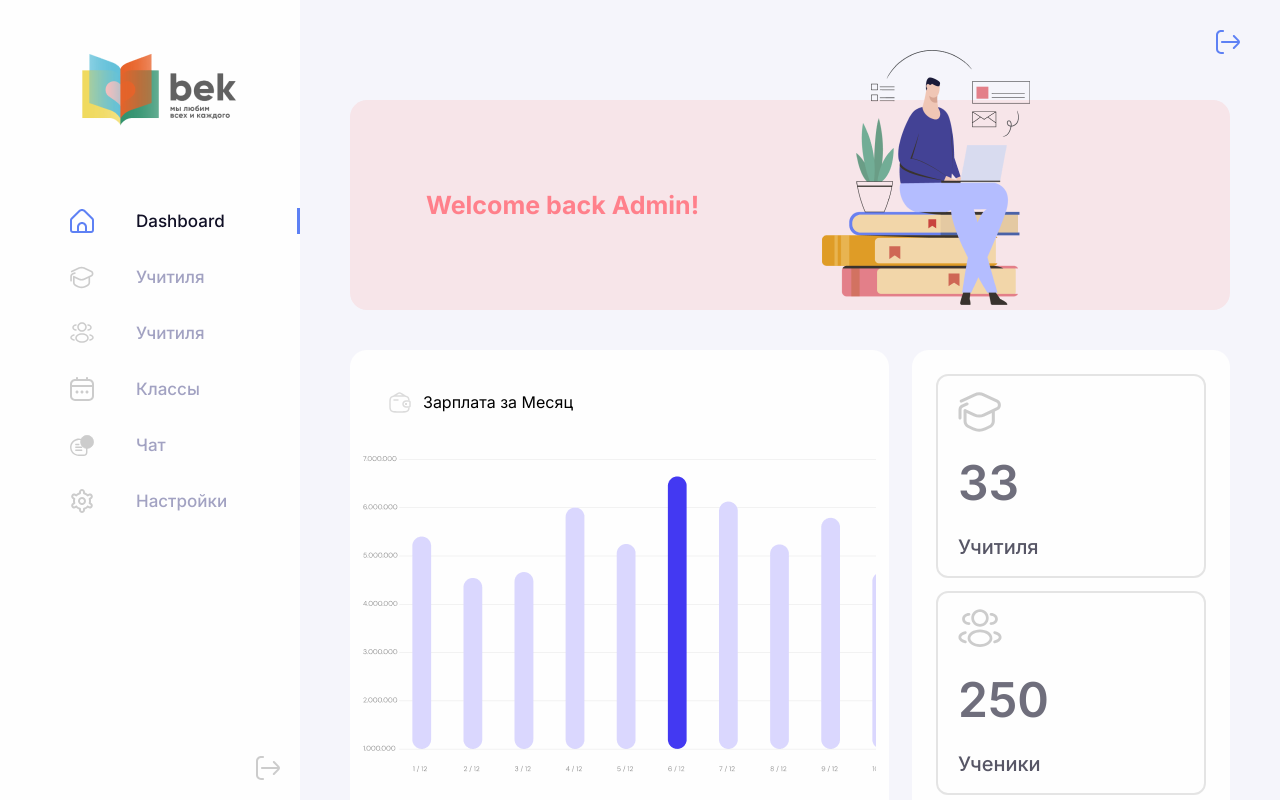
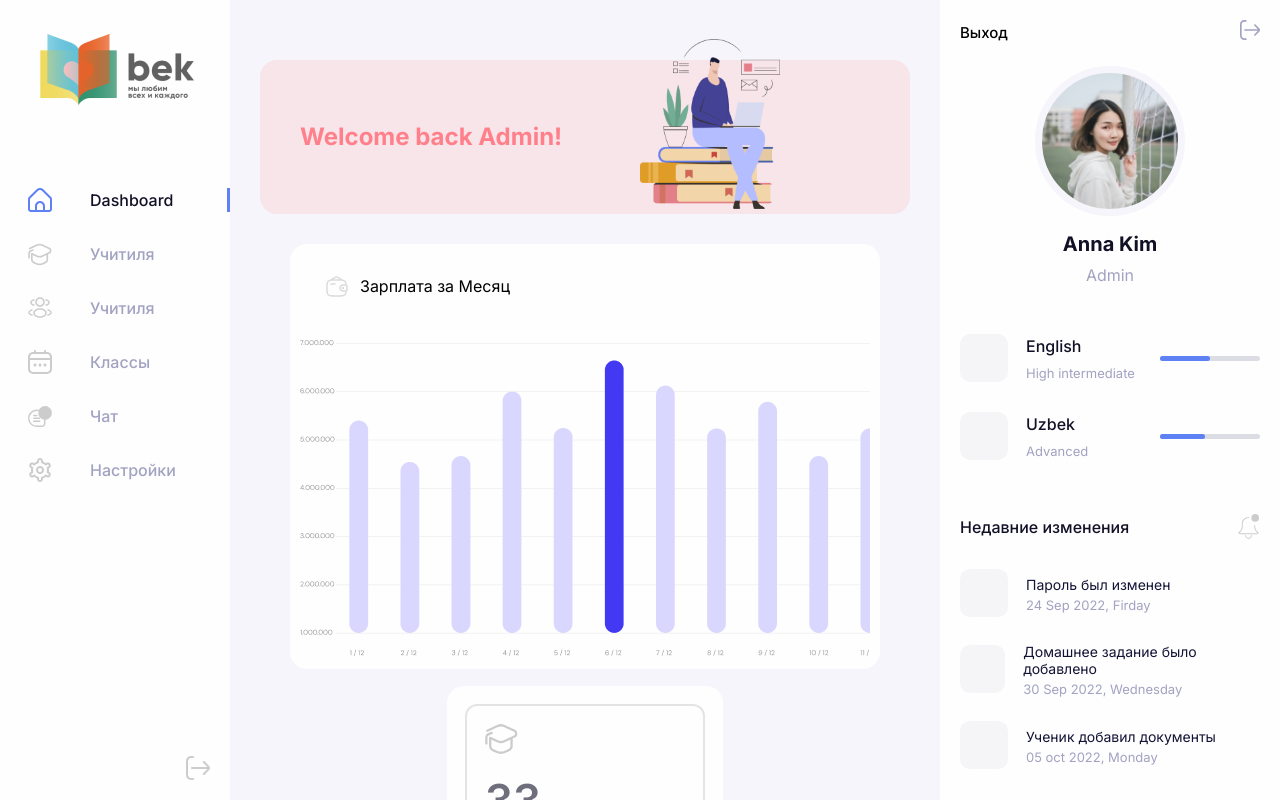
Before and after one commit to yahyo22/project_it_park, a React (Create React App) app: page /admin in a window 1280 px wide. Shown: the top 800 px of the page. Built offline with nearby package versions, Linux system fonts and the light colour scheme.

Commit message:
usermain fixed

```diff
--- a/src/Components/button/Button.tsx
+++ b/src/Components/button/Button.tsx
@@ -1,12 +1,10 @@
-
 import styled from "styled-components";
 
 // Interface
 import { IButton } from "../../interface/Interface";
 
 export default function Button({ content, onClick, type }: IButton) {
-
-  return <StyledButton onClick={onClick}>{content}</StyledButton>;
+  return <StyledButton>{content}</StyledButton>;
 }
 
 const StyledButton = styled.button`
--- a/src/Components/input/Input.tsx
+++ b/src/Components/input/Input.tsx
@@ -1,72 +1,72 @@
+import { useState } from "react";
+import styled from "styled-components";
+import { v4 } from "uuid";
 
-import React, { useState } from "react";
-import styled from "styled-components";
+// Interface
 import { Iinput } from "../../interface/Interface";
-import { v4 } from "uuid";
+
 export default function Input({ placeholder, type, label }: Iinput) {
-  let uuid = v4()
-  const [isHide, setisHide] = useState(true)
-  function f(){
-    setisHide((p)=>!p)
+  const uuid: string = v4();
+
+  const [isHide, setisHide] = useState(true);
+  function f() {
+    setisHide((p) => !p);
   }
+
   return (
     <StyledInput>
-      <div className="div">
       {label ? <label htmlFor={uuid}>{label}</label> : null}
-        <input type={isHide ?type :"text"} placeholder={placeholder} id={uuid} required={true}/>
-        {type === "password" ?
-        <i className={isHide === true ?" icon icon-eyeclosed":"icon icon-eye"} onClick={f}></i>
-        :null}
-      </div>
+      <input id={uuid} type={type} placeholder={placeholder} />
+      {type === "password" ? (
+        <i
+          className={isHide === true ? " icon icon-eyeclosed" : "icon icon-eye"}
+          onClick={f}
+        ></i>
+      ) : null}
     </StyledInput>
   );
 }
+
 const StyledInput = styled.div`
-  div {
-
   position: relative;
   width: 100%;
   display: flex;
   flex-direction: column;
-    gap: 5px;
+  gap: 4px;
+
+  label {
+    font-weight: 400;
+    font-size: 14px;
+    line-height: 20px;
+    letter-spacing: 0.25px;
+    color: #153060;
+  }
+
   input {
+    padding: 16px 12px;
     width: 100%;
+    border-radius: 5px;
     border: 1px solid #9badca;
-      border-radius: 5px;
-      padding: 16px 12px;
-      border: 1px solid #9BADCA;
-border-radius: 5px;
-      &::placeholder {
-        font-style: normal;
+    background: #fafafa;
     font-weight: 400;
     font-size: 16px;
     line-height: 24px;
-        display: flex;
-        align-items: center;
     letter-spacing: 0.15px;
     color: #153060;
 
+    &::placeholder {
+      color: #153060;
     }
 
     &:focus {
       outline: 2px solid #9badca;
     }
+  }
 
-      outline: none;
-    }
-    label{
-      font-style: normal;
-font-weight: 400;
-line-height: 20px;
-letter-spacing: 0.25px;
-font-size: 15px;
-color: #153060;
-    }
-      i{
+  i {
     position: absolute;
     top: 65%;
     right: 17px;
-    transform:translateY(-50%);
-  }
+    transform: translateY(-50%);
   }
 `;
--- a/src/Components/sidebar/Sidebar.tsx
+++ b/src/Components/sidebar/Sidebar.tsx
@@ -11,7 +11,7 @@ interface ISidebar {
   setIsOpen: Dispatch<SetStateAction<Boolean>>;
 }
 
-export default function Sidebar({isOpen, setIsOpen}: ISidebar) {
+export default function Sidebar({ isOpen, setIsOpen }: ISidebar) {
   return (
     <StyledSidebar className={(isOpen ? "open " : "") + "sidebar"}>
       <div className="top">
@@ -67,11 +67,11 @@ export default function Sidebar({isOpen, setIsOpen}: ISidebar) {
 }
 
 const StyledSidebar = styled.div`
-  padding: 50px 0px 50px 62px;
+  padding: 30px 0px 30px 20px;
   position: fixed;
   top: 0px;
   left: 0px;
-  width: 300px;
+  width: 230px;
   height: 100vh;
   background-color: #fefefe;
   transition: 200ms;
@@ -102,14 +102,14 @@ const StyledSidebar = styled.div`
         .nav-content {
           display: flex;
           align-items: center;
-          gap: 42px;
+          gap: 38px;
           background: transparent;
 
           p {
             font-style: normal;
             font-weight: 500;
-            font-size: 17px;
-            line-height: 26px;
+            font-size: 16px;
+            line-height: 24px;
             color: #a2a2c2;
           }
         }
@@ -160,12 +160,12 @@ const StyledSidebar = styled.div`
   }
 
   &.open {
-    width: 60px;
+    width: 55px;
     overflow: hidden;
-    padding: 50px 0px 50px 0px;
+    padding: 30px 0px 30px 0px;
 
     .top {
-      padding-left: 6px;
+      padding-left: 4px;
 
       .img {
         width: 44px;
@@ -186,6 +186,10 @@ const StyledSidebar = styled.div`
               border: none;
               border-bottom: 3px solid #5e81f4;
             }
+          }
+
+          &.last-list {
+            right: 12px;
           }
         }
       }
--- a/src/Components/userMenu/UserMenu.tsx
+++ b/src/Components/userMenu/UserMenu.tsx
@@ -5,18 +5,15 @@ import styled from "styled-components";
 import userAvatar from "../../assets/img/userAvatar.png";
 
 export default function UserMenu() {
-  const [isMenuOpen, setIsMenuOpen] = useState(false);
-
   return (
-    <StyledUserMenu className={(isMenuOpen ? "On " : "") + ""}>
-      <i
-        className={(isMenuOpen ? "On " : "") + "icon icon-arrowOut"}
-        onClick={() => setIsMenuOpen((p) => !p)}
-      ></i>
+    <StyledUserMenu>
       <div className="content__wrapper">
         <nav className="user-nav">
           <ul className="lists__wrapper">
             <li className="list">Выход</li>
+            <li>
+              <i className="icon icon-arrowOut"></i>
+            </li>
           </ul>
         </nav>
         <section className="user-about-section">
@@ -99,41 +96,22 @@ export default function UserMenu() {
 }
 
 const StyledUserMenu = styled.div`
-  padding: 30px 40px;
+  padding: 20px;
   position: fixed;
   top: 0px;
-  right: -200vw;
-  width: 480px;
+  right: 0px;
+  width: 340px;
   max-height: 100vh;
   overflow-y: auto;
   background: #fefefe;
   transition: 200ms ease-in-out;
 
-  &.On {
-    top: 0px;
-    right: 0px;
-  }
-
   ::-webkit-scrollbar {
     display: none;
   }
 
-  & > .icon {
-    cursor: pointer;
-    position: fixed;
-    top: 30px;
-    right: 40px;
-    /* right: calc(200vw + 40px); */
-    background-color: #5e81f4 !important;
-    transition: 200ms;
-
-    &.On {
-      background-color: #a2a2c2 !important;
-    }
-  }
-
   .content__wrapper {
-    min-height: 200vh;
+    min-height: 100vh;
     overflow: auto;
 
     .user-nav {
@@ -146,29 +124,31 @@ const StyledUserMenu = styled.div`
           cursor: pointer;
           list-style: none;
           font-weight: 500;
-          font-size: 17px;
-          line-height: 26px;
+          font-size: 15px;
+          line-height: 22px;
           color: #000;
 
-          .icon {
+          & > .icon {
+            min-width: 20px;
+            min-height: 20px;
             background-color: #a2a2c2 !important;
-          }
+            }
         }
       }
     }
 
     .user-about-section {
-      margin-top: 40px;
+      margin-top: 20px;
 
       .top {
         display: flex;
         flex-direction: column;
         align-items: center;
-        gap: 29px;
+        gap: 14px;
 
         .img__wrapper {
-          width: 170px;
-          height: 170px;
+          width: 150px;
+          height: 150px;
           border-radius: 100%;
           border: 7px solid #f5f5fb;
           background: url(${userAvatar}) no-repeat center;
@@ -179,29 +159,29 @@ const StyledUserMenu = styled.div`
           display: flex;
           flex-direction: column;
           align-items: center;
-          gap: 12px;
+          gap: 6px;
 
           h1 {
             font-weight: 700;
             font-size: 20px;
-            line-height: 30px;
+            line-height: 28px;
             color: #111026;
           }
 
           h5 {
             font-weight: 400;
             font-size: 16px;
-            line-height: 24px;
+            line-height: 22px;
             color: #a2a2c2;
           }
         }
       }
 
       .languages__wrapper {
-        margin-top: 60px;
+        margin-top: 48px;
         display: flex;
         flex-direction: column;
-        gap: 35px;
+        gap: 30px;
 
         .language-info {
           width: 100%;
@@ -212,31 +192,31 @@ const StyledUserMenu = styled.div`
           .left {
             display: flex;
             align-items: center;
-            gap: 25px;
+            gap: 18px;
 
             .glass {
-              width: 53px;
-              height: 53px;
+              width: 48px;
+              height: 48px;
               background: #f5f5f7;
-              border-radius: 12px;
+              border-radius: 10px;
             }
 
             .language {
               display: flex;
               flex-direction: column;
-              gap: 8px;
+              gap: 6px;
 
               h3 {
                 font-weight: 500;
-                font-size: 17px;
-                line-height: 26px;
+                font-size: 16px;
+                line-height: 24px;
                 color: #111026;
               }
 
               p {
                 font-weight: 400;
-                font-size: 14px;
-                line-height: 21px;
+                font-size: 13px;
+                line-height: 18px;
                 color: #a2a2c2;
               }
             }
@@ -244,7 +224,7 @@ const StyledUserMenu = styled.div`
 
           .amount-progress {
             width: 100px;
-            height: 6px;
+            height: 5px;
             border-radius: 5px;
             margin-left: -11.5%;
           }
@@ -261,8 +241,8 @@ const StyledUserMenu = styled.div`
 
       .last-actions {
         margin: 0 auto;
-        margin-top: 250px;
-        width: 340px;
+        margin-top: 54px;
+        width: 300px;
 
         .action-top {
           margin-bottom: 30px;
@@ -272,21 +252,21 @@ const StyledUserMenu = styled.div`
 
           h1 {
             font-weight: 500;
-            font-size: 17px;
-            line-height: 26px;
+            font-size: 16px;
+            line-height: 20px;
             color: #111026;
           }
 
           .icon {
-            width: 21px;
-            height: 26px;
+            width: 20px;
+            height: 25px;
           }
         }
 
         .actions-body {
           display: flex;
           flex-direction: column;
-          gap: 33px;
+          gap: 26px;
 
           .action-info {
             width: 100%;
@@ -297,31 +277,31 @@ const StyledUserMenu = styled.div`
             .left {
               display: flex;
               align-items: center;
-              gap: 25px;
+              gap: 18px;
 
               .glass {
-                width: 53px;
-                height: 53px;
+                width: 48px;
+                height: 48px;
                 background: #f5f5f7;
-                border-radius: 12px;
+                border-radius: 10px;
               }
 
               .action {
                 display: flex;
                 flex-direction: column;
-                gap: 8px;
+                gap: 6px;
 
                 h3 {
                   font-weight: 400;
-                  font-size: 16px;
-                  line-height: 24px;
+                  font-size: 14px;
+                  line-height: 17px;
                   color: #131336;
                 }
 
                 p {
                   font-weight: 400;
-                  font-size: 14px;
-                  line-height: 21px;
+                  font-size: 13px;
+                  line-height: 12px;
                   color: #a2a2c2;
                 }
               }
@@ -331,4 +311,8 @@ const StyledUserMenu = styled.div`
       }
     }
   }
+
+  /* @media (max-width: 500px) {
+    width: 100%;
+  } */
 `;
--- a/src/assets/style/icons.css
+++ b/src/assets/style/icons.css
@@ -57,15 +57,6 @@
   -webkit-mask-image: url("../icons/arrowRight.svg");
 }
 
-.icon.icon-eyeclosed {
-  mask-image: url("../icons/eyeclosed.svg");
-  -webkit-mask-image: url("../icons/eyeclosed.svg");
-}
-.icon.icon-eye{
-  mask-image: url("../icons/eyes.svg");
-  -webkit-mask-image: url("../icons/eyes.svg");
-}
-
 .icon.icon-bell {
   mask-image: url("../icons/bell.svg");
   -webkit-mask-image: url("../icons/bell.svg");
--- a/src/interface/Interface.ts
+++ b/src/interface/Interface.ts
@@ -11,5 +11,5 @@ export interface ICheckbox {
 export interface IButton {
   content: string;
   type: string;
-  onClick?: React.MouseEventHandler<HTMLButtonElement>;
+  onClick?: Function;
 }
--- a/src/pages/desktop/AdminsDesktop.tsx
+++ b/src/pages/desktop/AdminsDesktop.tsx
@@ -89,14 +89,14 @@ export default function AdminsDesktop() {
 }
 
 const StyledDesktop = styled.div`
-  margin-left: 300px;
-  padding: 100px 50px 50px;
+  margin: 0px 340px 0px 230px;
+  padding: 60px 30px 40px;
   height: 100%;
   background: #f5f5fb;
   transition: 200ms ease-in-out;
 
   &.On {
-    margin-left: 60px;
+    margin-left: 55px;
   }
 
   .content__wrapper {
@@ -104,7 +104,9 @@ const StyledDesktop = styled.div`
     margin: 0 auto;
 
     .top-header {
-      padding: 86px 76px;
+      max-width: 940px;
+      margin: 0 auto;
+      padding: 60px 40px;
       position: relative;
       width: 100%;
       border-radius: 17px;
@@ -112,34 +114,37 @@ const StyledDesktop = styled.div`
 
       h5 {
         font-weight: 700;
-        font-size: 25px;
-        line-height: 38px;
+        font-size: 24px;
+        line-height: 34px;
         color: #ff808b;
       }
 
       img {
         position: absolute;
+        width: 140px;
+        height: 170px;
         bottom: 5px;
-        right: 200px;
+        right: 20%;
       }
     }
 
     .statistics__wrapper {
-      margin: 40px 0px;
+      margin: 30px 0px;
       display: flex;
       align-items: center;
       justify-content: center;
-      gap: 23px;
+      flex-wrap: wrap;
+      gap: 17px;
 
       & > div {
-        height: 468px;
+        height: 425px;
         background: #fefefe;
         border-radius: 17px;
       }
 
       .left {
-        padding: 40px 13px 25px;
-        width: 640px;
+        padding: 30px 10px 20px;
+        width: 590px;
 
         .top {
           margin: 0px 0px 40px 25px;
@@ -156,39 +161,40 @@ const StyledDesktop = styled.div`
       }
 
       .right {
-        padding: 24px;
+        padding: 18px;
+        height: 100%;
         display: flex;
         flex-direction: column;
-        gap: 13px;
+        gap: 12px;
 
         & > div {
-          padding: 18px 20px;
-          width: 270px;
-          height: 204px;
+          padding: 16px 18px;
+          width: 240px;
+          height: 100%;
           display: flex;
           flex-direction: column;
           align-items: start;
           justify-content: center;
-          gap: 13px;
+          gap: 12px;
           border: 2px solid rgba(0, 0, 0, 0.1);
           border-radius: 12px;
 
           i.icon {
-            min-width: 44px;
-            min-height: 44px;
+            min-width: 33px;
+            min-height: 33px;
           }
 
           h3 {
             font-weight: 600;
-            font-size: 48px;
-            line-height: 72px;
+            font-size: 44px;
+            line-height: 66px;
             color: #111026;
             opacity: 0.6;
           }
 
           p {
             font-weight: 500;
-            font-size: 20px;
+            font-size: 18px;
             line-height: 30px;
             color: #111026;
             opacity: 0.7;
@@ -198,19 +204,19 @@ const StyledDesktop = styled.div`
     }
 
     .bottom-section {
-      width: max-content;
+      max-width: 940px;
       margin: 0 auto;
 
       .top {
-        margin-bottom: 35px;
+        margin-bottom: 25px;
         display: flex;
         align-items: center;
         justify-content: space-between;
 
         p {
           font-weight: 500;
-          font-size: 17px;
-          line-height: 26px;
+          font-size: 16px;
+          line-height: 24px;
           color: #111026;
         }
 
@@ -218,11 +224,11 @@ const StyledDesktop = styled.div`
           cursor: pointer;
           display: flex;
           align-items: center;
-          gap: 20px;
+          gap: 10px;
 
           .icon {
-            width: 16px;
-            height: 16px;
+            min-width: 18px;
+            min-height: 18px;
             background-color: #111026 !important;
           }
         }
@@ -232,13 +238,14 @@ const StyledDesktop = styled.div`
         padding: 0px;
         display: flex;
         align-items: center;
-        justify-content: center;
-        gap: 20px;
+        justify-content: space-between;
         flex-wrap: wrap;
+        gap: 18px;
 
         .more-about {
-          padding: 23px;
-          width: 300px;
+          cursor: pointer;
+          padding: 15px;
+          width: 290px;
           display: flex;
           align-items: flex-end;
           justify-content: space-between;
@@ -248,26 +255,26 @@ const StyledDesktop = styled.div`
           .left {
             display: flex;
             align-items: center;
-            gap: 17px;
+            gap: 14px;
 
             .glass {
-              width: 59px;
-              height: 59px;
+              width: 48px;
+              height: 48px;
               background: #fefefe;
               opacity: 0.15;
-              border-radius: 12px;
+              border-radius: 10px;
             }
 
             .about-text {
               display: flex;
               flex-direction: column;
-              gap: 8px;
+              gap: 6px;
               align-items: flex-start;
 
               span {
                 font-weight: 400;
-                font-size: 14px;
-                line-height: 21px;
+                font-size: 12px;
+                line-height: 16px;
                 color: #fefefe;
                 opacity: 0.8;
               }
@@ -275,15 +282,15 @@ const StyledDesktop = styled.div`
 
             p {
               font-weight: 500;
-              font-size: 17px;
-              line-height: 26px;
+              font-size: 15px;
+              line-height: 20px;
               color: #fefefe;
             }
           }
 
-          .icon {
-            width: 16px;
-            height: 16px;
+          & > .icon {
+            min-width: 18px;
+            min-height: 18px;
             background-color: rgba(255, 255, 255, 0.8) !important;
           }
 
@@ -298,4 +305,44 @@ const StyledDesktop = styled.div`
       }
     }
   }
+
+  @media (max-width: 1150px) {
+    .content__wrapper {
+      .top-header {
+        padding: 70px 60px;
+
+        h5 {
+          font-size: 24px;
+        }
+
+        img {
+          width: 180px;
+          height: 230px;
+          right: 10%;
+        }
+      }
+    }
+  }
+
+  @media (max-width: 1000px) {
+    .content__wrapper {
+      .top-header {
+        padding: 60px 50px;
+
+        h5 {
+          font-size: 20px;
+        }
+
+        img {
+          width: 140px;
+          height: 170px;
+          right: 10%;
+        }
+      }
+    }
+  }
+
+  @media (max-width: 800px) {
+    margin-left: 55px;
+  }
 `;
--- a/src/pages/login/Login.tsx
+++ b/src/pages/login/Login.tsx
@@ -8,10 +8,8 @@ import LoginImg2 from "../../assets/img/20220408_131702_0001 1.png";
 import Input from "../../Components/input/Input";
 import Checkbox from "../../Components/checkbox/Checkbox";
 import Button from "../../Components/button/Button";
-import {useNavigate} from "react-router-dom"
-//react router dom
+
 export default function Login() {
-  const navigate = useNavigate()
   return (
     <StyleLogin>
       <div className="container">
@@ -47,7 +45,7 @@ export default function Login() {
               <Checkbox label="Запомнить этот компьютер" />
             </div>
             <div>
-              <Button content="Войти" type="button"onClick={()=>navigate("/admin")}/>
+              <Button content="Войти" type="button" />
             </div>
             <div className="forgot-password">
               <span>Забыли пароль?</span>
```
Lines whose indentation alone changed are shown as unchanged.
